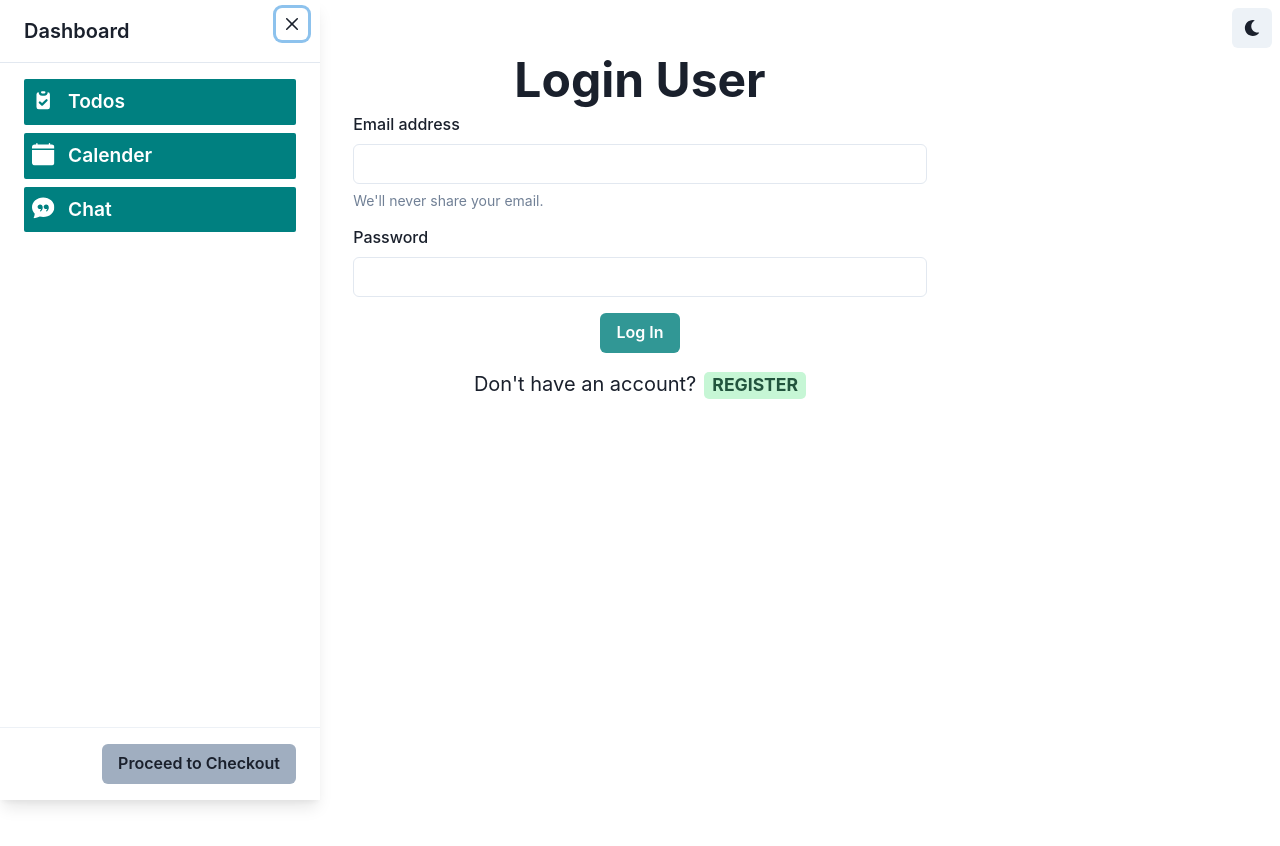
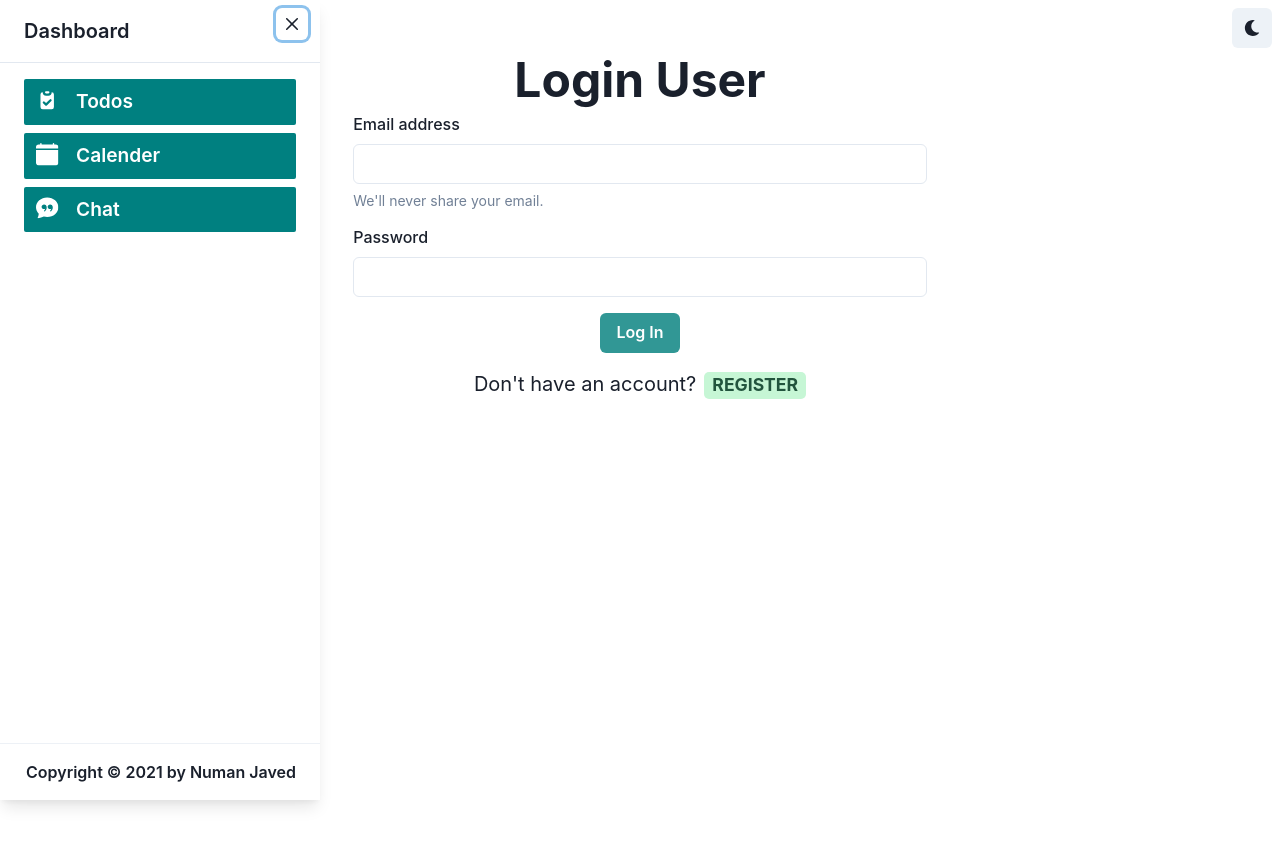
Before and after one commit to numanjvd82/react-dashboard, a React (Create React App) app: page /login in a window 1280 px wide. Both pictures are taken after a click on the button 28 px from the left and 28 px from the top of the page. Shown: the top 846 px of the page. Built offline with nearby package versions, Linux system fonts and the light colour scheme; no server answers.

Commit message:
added a copyright text in the sidebar footer

```diff
--- a/src/Routes/Routes.js
+++ b/src/Routes/Routes.js
@@ -8,7 +8,6 @@ import Todos from '../pages/Todos';
 // * importing our Custom Private Route
 import PrivateRoute from './PrivateRoutes';
 // * importing components
-import Sidebar from '../components/Sidebar/Sidebar';
 import Header from '../components/Header';
 
 const Routes = () => (
--- a/src/components/Drawer/Drawer.jsx
+++ b/src/components/Drawer/Drawer.jsx
@@ -1,6 +1,5 @@
 import PropTypes from 'prop-types';
 import {
-  Button,
   Divider,
   Drawer,
   DrawerBody,
@@ -8,6 +7,7 @@ import {
   DrawerContent,
   DrawerFooter,
   DrawerHeader,
+  Text,
 } from '@chakra-ui/react';
 import SidebarBody from '../Sidebar/SidebarBody';
 
@@ -30,9 +30,11 @@ const DrawerComp = ({ isOpen, onOpen, onClose }) => (
       </DrawerBody>
       <Divider />
       <DrawerFooter>
-        <Button variant="ghost" bgColor="gray.400">
-          Proceed to Checkout
-        </Button>
+        <Text fontSize="1rem" fontWeight="semibold">
+          Copyright &copy;
+          {` ${new Date().getFullYear()} `}
+          by Numan Javed
+        </Text>
       </DrawerFooter>
     </DrawerContent>
   </Drawer>
--- a/src/components/Sidebar/Sidebar.jsx
+++ b/src/components/Sidebar/Sidebar.jsx
@@ -7,7 +7,7 @@ import DrawerComp from '../Drawer/Drawer';
 
 const Sidebar = () => {
   // * these vars are being destructured from the useDisclosure hook which is responsible for opening and closing the sidebar: //
-  // ? isOpen: tells us the sidebar state, onOpen: () => open the sidebar, onClose: () => close the sidebar //
+  // ? isOpen: Boolean: tells us the sidebar state, onOpen: () => open the sidebar, onClose: () => close the sidebar //
   // ! more info on chakra ui documentation
   const { isOpen, onOpen, onClose } = useDisclosure();
 
@@ -17,7 +17,7 @@ const Sidebar = () => {
         // * onOpen sets the truthy value to open the sidebar and is supplied to our sidebar button
         onClick={onOpen}
         m={2}
-        colorScheme="teal"
+        colorScheme="gray"
         aria-label="Open Sidebar"
         icon={<GiHamburgerMenu />}
       />
--- a/src/components/Sidebar/SidebarBody.jsx
+++ b/src/components/Sidebar/SidebarBody.jsx
@@ -1,7 +1,6 @@
+// ! To add your own routes or delete the existing ones, edit the sidebar routes file
 // * importing Chakra UI components
 import { List, ListIcon, ListItem, Text } from '@chakra-ui/react';
-
-// * importing our icons,
 
 // * importing react router
 import { Link } from 'react-router-dom';
@@ -18,7 +17,7 @@ const SidebarBody = () => (
             key={id}
             _hover={{
               filter: `brightness(120%)`,
-              transform: 'scaleX(1.05) translateY(-3px)',
+              transform: 'scaleX(1.03) translateY(-2px)',
               backfaceVisibility: 'hidden',
               boxShadow: '-4px 38px 60px -15px rgba(0,0,0,0.37)',
             }}
@@ -30,7 +29,7 @@ const SidebarBody = () => (
             py={2}
             my={2}
           >
-            <ListIcon mx={1} w={7} h={7} color="white">
+            <ListIcon mx={2} w={7} h={7} color="white">
               {icon}
             </ListIcon>
             <Text mx={1} as="span" fontWeight="semibold" color="white">
```
